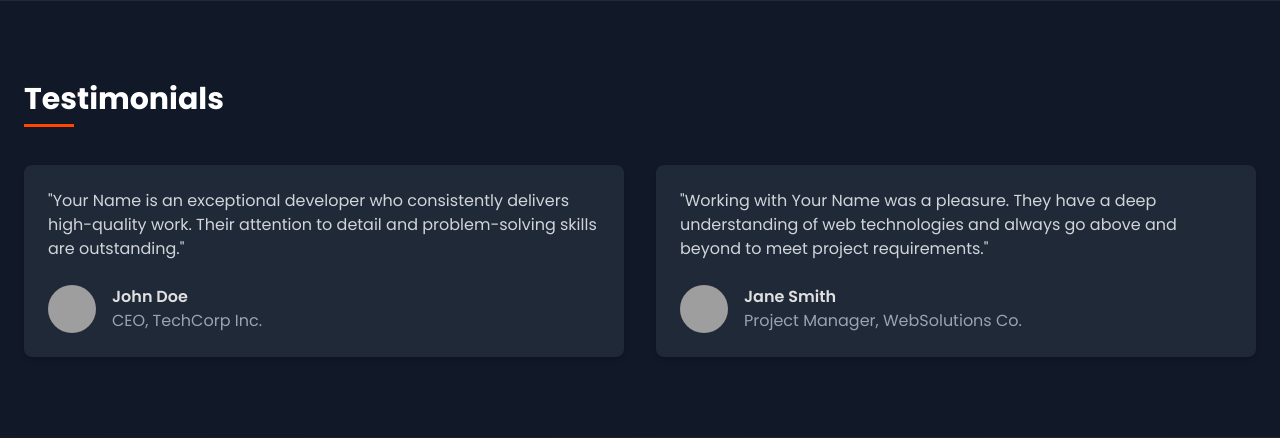
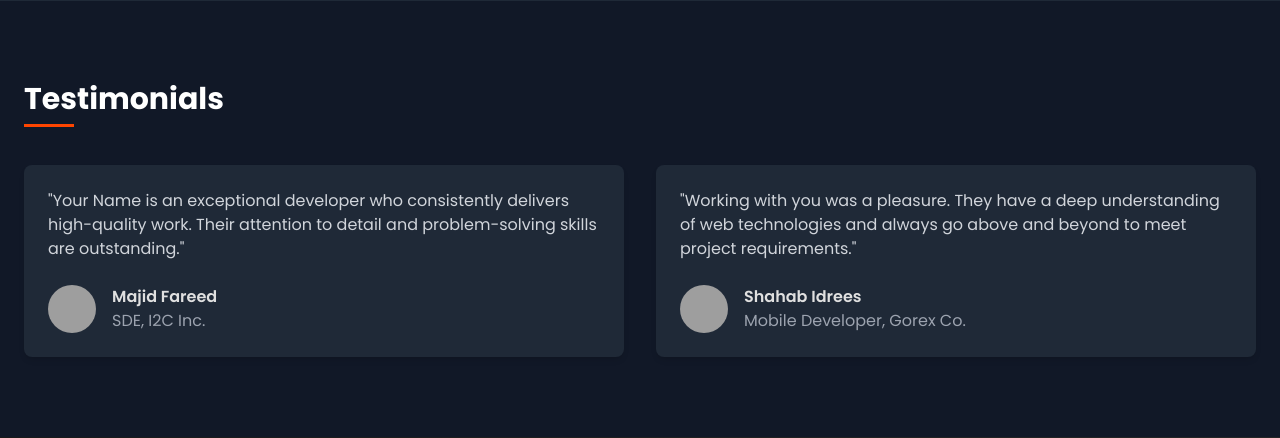
Before and after one commit to SulemanAwais/portfolio, a Django app: page / in a window 1280 px wide. Shown: the part 2607-3045 px from the top of the page. Run offline with Django 4.2, Linux system fonts and the light colour scheme; some libraries are stand-ins or nearby versions; grey boxes are pictures that could not be loaded.

Commit message:
Update home.html

```diff
--- a/basic_project/basic_app/templates/home.html
+++ b/basic_project/basic_app/templates/home.html
@@ -128,7 +128,7 @@
                         <a href="#contact" class="bg-orangered text-white py-2 px-6 rounded-full text-lg font-semibold hover:bg-orange-600 transition duration-300">Get in Touch</a>
                     </div>
                     <div class="md:w-1/2" data-aos="fade-left">
-                        <img src="{% static '/suleman.svg' %}" alt="Suleman" class="rounded-full w-64 h-64 mx-auto animate-float">
+                        <img src="{% static 'basic_app/suleman.svg' %}?height=400&width=400" alt="Suleman" class="rounded-full w-64 h-64 mx-auto animate-float">
                     </div>
                 </div>
             </div>
@@ -258,22 +258,22 @@
                     <div class="bg-gray-800 p-6 rounded-lg shadow-md" data-aos="fade-up">
                         <p class="text-gray-300 mb-4">"Your Name is an exceptional developer who consistently delivers high-quality work. Their attention to detail and problem-solving skills are outstanding."</p>
                         <div class="flex items-center">
-                            <img src="/placeholder.svg?height=50&width=50" alt="John Doe"
+                            <img src="{% static 'basic_app/majid.svg' %}?height=50&width=50" alt="Majid Fareed"
                                  class="w-12 h-12 rounded-full mr-4">
                             <div>
-                                <p class="font-semibold text-orangered">John Doe</p>
-                                <p class="text-gray-400">CEO, TechCorp Inc.</p>
+                                <p class="font-semibold text-orangered">Majid Fareed</p>
+                                <p class="text-gray-400">SDE, I2C Inc.</p>
                             </div>
                         </div>
                     </div>
                     <div class="bg-gray-800 p-6 rounded-lg shadow-md" data-aos="fade-up" data-aos-delay="200">
-                        <p class="text-gray-300 mb-4">"Working with Your Name was a pleasure. They have a deep understanding of web technologies and always go above and beyond to meet project requirements."</p>
+                        <p class="text-gray-300 mb-4">"Working with you was a pleasure. They have a deep understanding of web technologies and always go above and beyond to meet project requirements."</p>
                         <div class="flex items-center">
-                            <img src="/placeholder.svg?height=50&width=50" alt="Jane Smith"
+                            <img src="{% static 'basic_app/shahab.svg' %}?height=50&width=50" alt="Shahab Idrees"
                                  class="w-12 h-12 rounded-full mr-4">
                             <div>
-                                <p class="font-semibold text-orangered">Jane Smith</p>
-                                <p class="text-gray-400">Project Manager, WebSolutions Co.</p>
+                                <p class="font-semibold text-orangered">Shahab Idrees</p>
+                                <p class="text-gray-400">Mobile Developer, Gorex Co.</p>
                             </div>
                         </div>
                     </div>
```
